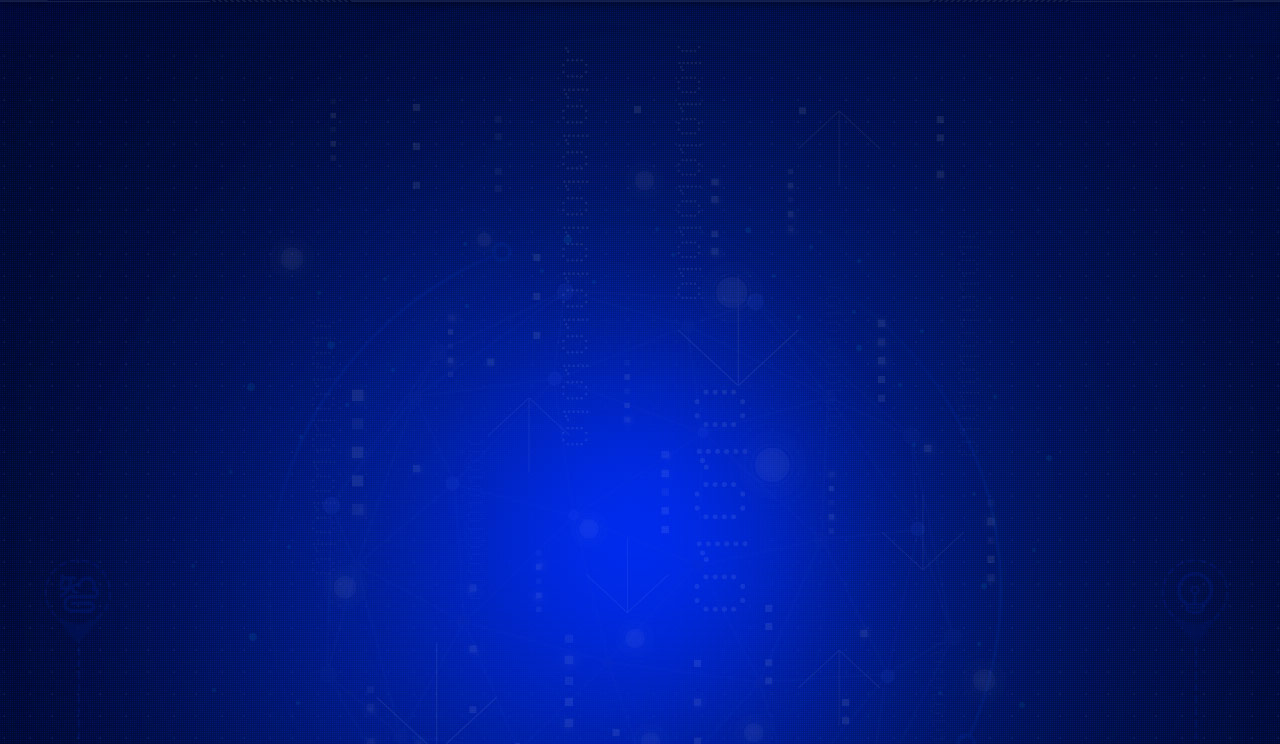
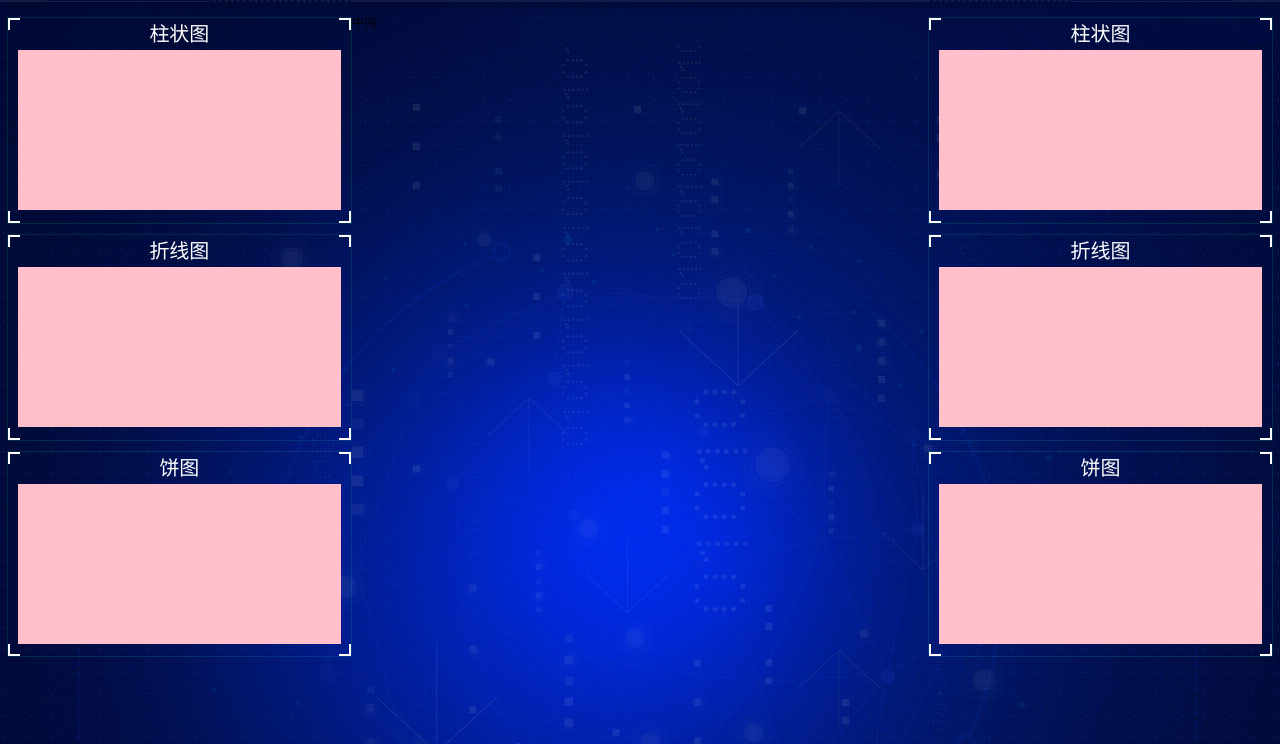
Before and after one commit to 1-Forever/study-echarts, a plain HTML site: page index.html in a window 1280 px wide. Shown: the part 56-800 px from the top of the page. Drawn offline with Linux system fonts and the light colour scheme.

Commit message:
主页面左右两列布局和mainbox盒子搭建

```diff
--- a/css/index.less
+++ b/css/index.less
@@ -6,6 +6,7 @@
 }
 
 body{
+
   background-image: url(../images/bg.jpg);
   background-repeat: no-repeat;
   background-position: top center;
@@ -33,3 +34,90 @@ header{
     font-size: .25rem;
   }
 }
+.mainbox{
+
+  display: flex;
+  min-width: 1024px;
+  max-width:1920px;
+  margin: 0 auto;
+  padding: .125rem .125rem;
+
+  .colum {
+    flex-grow: 3;
+    flex-shrink: 1;
+    flex-basis: 0%;
+  }
+  .colum:nth-child(2) {
+    flex-grow: 5;
+    flex-shrink: 1;
+    flex-basis: 0%;
+  }
+
+
+  .panel{
+    position: relative;
+    height: 3.875rem;
+    padding: 0 .1875rem .5rem;
+    margin-bottom: .1875rem;
+    background-image: url(../images/line\(1\).png) rgba(255,255,255,0.03);
+    border: 1px solid rgba(25,186,139,0.17);
+    &:before{
+      position: absolute;
+      top: 0;
+      left: 0;
+      content: "";
+      width: 10px;
+      height: 10px;
+      border-top: 2px solid white;
+      border-left: 2px solid white;
+    }
+    &:after{
+      position: absolute;
+      top: 0;
+      right: 0;
+      content: "";
+      width: 10px;
+      height: 10px;
+      border-top: 2px solid white;
+      border-right: 2px solid white;
+    }
+    .panel-footer {
+      position: absolute;
+      left: 0;
+      bottom: 0;
+      width: 100%;
+      &:before {
+        position: absolute;
+        bottom: 0;
+        left: 0;
+        content: "";
+        width: 10px;
+        height: 10px;
+        border-bottom: 2px solid white;
+        border-left: 2px solid white;
+      }
+      &:after {
+        position: absolute;
+        bottom: 0;
+        right: 0;
+        content: "";
+        width: 10px;
+        height: 10px;
+        border-bottom: 2px solid white;
+        border-right: 2px solid white;
+      }
+    }
+    .h2 {
+      height: 0.6rem;
+      line-height: 0.6rem;
+      text-align: center;
+      color: #fff;
+      font-size: 20px;
+      font-weight: 400;
+    }
+    .chart {
+      height: 3rem;
+      background-color: pink;
+    }
+  }
+}
--- a/index.html
+++ b/index.html
@@ -10,10 +10,43 @@
   <header>
     <h1>数据可视化-echarts</h1>
     <div class="showtime"></div>
-    <!-- <script src="js/showtime.js"></script> -->
-    <script src="js/showtime.js">
-    </script>
+    <script src="js/showtime.js"></script>
   </header>
+  <section class="mainbox">
+    <div class="colum">
+      <div class="panel bar">
+        <div class="h2">柱状图</div>
+        <div class="chart"></div>
+        <div class="panel-footer"></div>
+      </div>
+      <div class="panel line">
+        <div class="h2">折线图</div>
+        <div class="chart"></div>
+        <div class="panel-footer"></div>
+      </div>
+      <div class="panel pie">
+        <div class="h2">饼图</div>
+        <div class="chart"></div>
+        <div class="panel-footer"></div>
+      </div>
+    </div>
+    <div class="colum">中间</div>
+    <div class="colum"><div class="panel bar">
+      <div class="h2">柱状图</div>
+      <div class="chart"></div>
+      <div class="panel-footer"></div>
+    </div>
+    <div class="panel line">
+      <div class="h2">折线图</div>
+      <div class="chart"></div>
+      <div class="panel-footer"></div>
+    </div>
+    <div class="panel pie">
+      <div class="h2">饼图</div>
+      <div class="chart"></div>
+      <div class="panel-footer"></div>
+    </div></div>
+  </section>
   <script src="js/flexible.js"></script>
 </body>
 </html>
```
Also changed, not shown: css/index.css.
